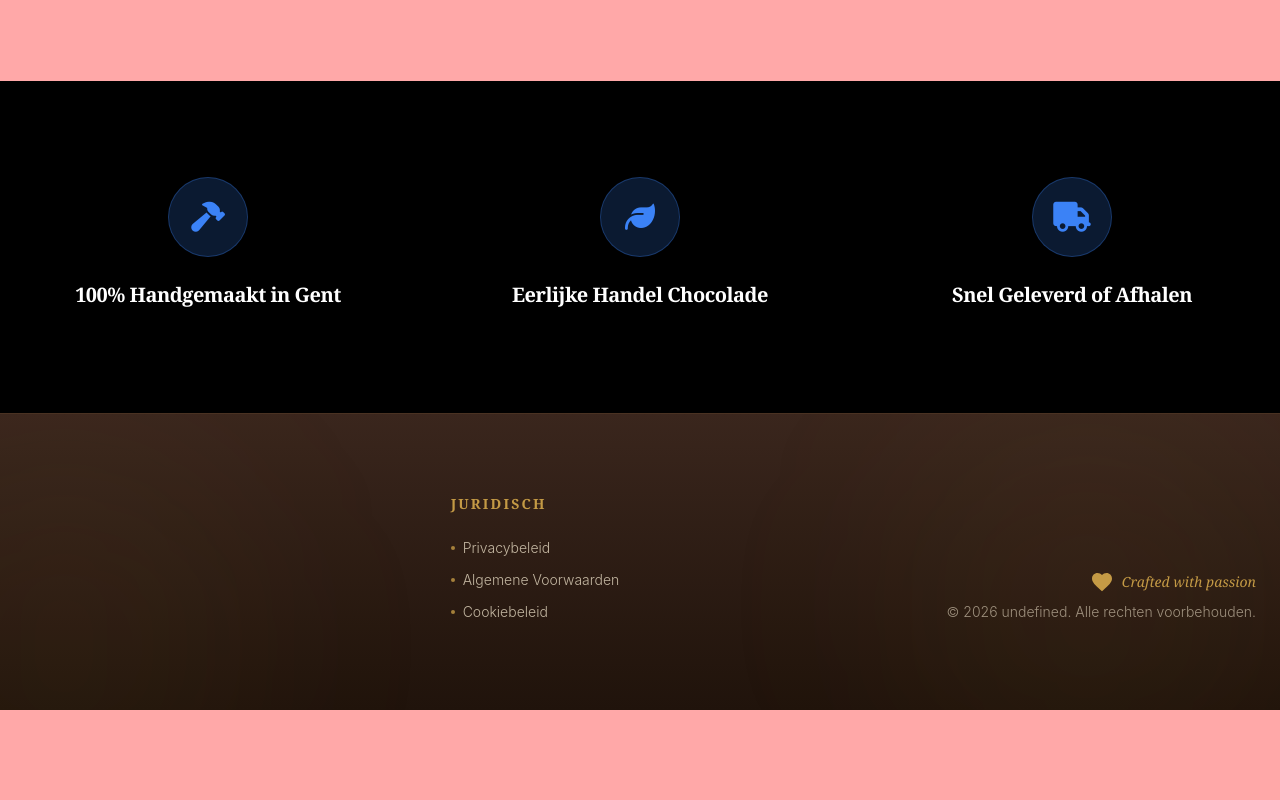
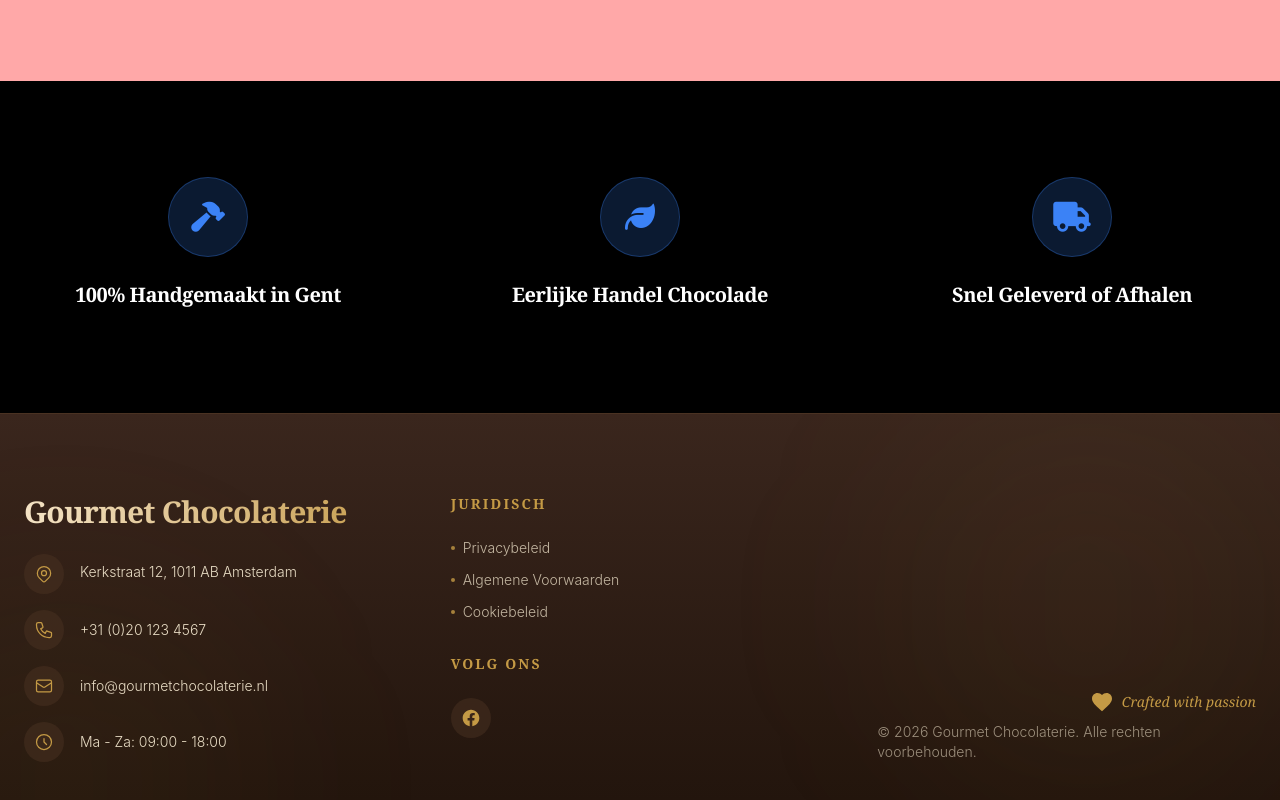
Before and after one commit to athena-cms-factory/chocolade-shop, a React (Vite) app: page /checkout in a window 1280 px wide. Shown: the part 2452-3252 px from the top of the page. Before the commit the page ends 3162 px from the top, so only its background shows below. Built offline with nearby package versions, Linux system fonts and the light colour scheme.

Commit message:
feat(chocolade-shop): add mock data fallbacks for footer presentation

```diff
--- a/src/components/Footer.jsx
+++ b/src/components/Footer.jsx
@@ -4,7 +4,12 @@ import { Link } from 'react-router-dom';
 export default function Footer({ data, siteSettings }) {
   const footerContent = data?.footer?.[0] || {};
   const settings = siteSettings || {};
-  const { naam, adres, telefoon, email } = settings;
+  const naam = settings.naam || 'Gourmet Chocolaterie';
+  const adres = settings.adres || 'Kerkstraat 12, 1011 AB Amsterdam';
+  const telefoon = settings.telefoon || '+31 (0)20 123 4567';
+  const email = settings.email || 'info@gourmetchocolaterie.nl';
+  const opening_uren = settings.opening_uren || 'Ma - Za: 09:00 - 18:00';
+  const facebook = settings.facebook || 'https://facebook.com/gourmetchocolaterie';
 
   return (
     <footer className="bg-gradient-to-b from-[#3A261D] to-[#20130B] text-[#E8DCC4] pt-20 pb-10 relative overflow-hidden border-t border-[#4A3222]">
@@ -33,6 +38,18 @@ export default function Footer({ data, siteSettings }) {
                   </div>
                 </div>
               )}
+              {telefoon && (
+                <div className="flex items-center gap-4 group">
+                  <div className="w-10 h-10 rounded-full bg-[#4A3222]/50 flex items-center justify-center group-hover:bg-[#C49A45]/20 transition-colors shrink-0">
+                    <svg className="w-5 h-5 text-[#C49A45] group-hover:scale-110 transition-transform" fill="none" stroke="currentColor" viewBox="0 0 24 24">
+                      <path strokeLinecap="round" strokeLinejoin="round" strokeWidth={1.5} d="M3 5a2 2 0 012-2h3.28a1 1 0 01.948.684l1.498 4.493a1 1 0 01-.502 1.21l-2.257 1.13a11.042 11.042 0 005.516 5.516l1.13-2.257a1 1 0 011.21-.502l4.493 1.498a1 1 0 01.684.949V19a2 2 0 01-2 2h-1C9.716 21 3 14.284 3 6V5z" />
+                    </svg>
+                  </div>
+                  <a href={`tel:${telefoon.replace(/\s+/g, '')}`} className="hover:text-white transition-colors">
+                    <span data-dock-type="text" data-dock-bind="_site_settings.0.telefoon">{telefoon}</span>
+                  </a>
+                </div>
+              )}
               {email && (
                 <div className="flex items-center gap-4 group">
                   <div className="w-10 h-10 rounded-full bg-[#4A3222]/50 flex items-center justify-center group-hover:bg-[#C49A45]/20 transition-colors shrink-0">
@@ -45,18 +62,41 @@ export default function Footer({ data, siteSettings }) {
                   </a>
                 </div>
               )}
+              {opening_uren && (
+                <div className="flex items-center gap-4 group">
+                  <div className="w-10 h-10 rounded-full bg-[#4A3222]/50 flex items-center justify-center group-hover:bg-[#C49A45]/20 transition-colors shrink-0">
+                    <svg className="w-5 h-5 text-[#C49A45] group-hover:scale-110 transition-transform" fill="none" stroke="currentColor" viewBox="0 0 24 24">
+                      <path strokeLinecap="round" strokeLinejoin="round" strokeWidth={1.5} d="M12 8v4l3 3m6-3a9 9 0 11-18 0 9 9 0 0118 0z" />
+                    </svg>
+                  </div>
+                  <div className="group-hover:text-white transition-colors">
+                    <span data-dock-type="text" data-dock-bind="_site_settings.0.opening_uren">{opening_uren}</span>
+                  </div>
+                </div>
+              )}
             </div>
           </div>
 
-          {/* Legal */}
-          {/* Legal */}
+          {/* Legal and Socials */}
+          {/* Legal and Socials */}
           <div className="pt-2 md:pt-0">
             <h4 className="text-[#C49A45] font-serif font-bold mb-6 uppercase tracking-[0.15em] text-sm">Juridisch</h4>
-            <ul className="space-y-3 text-sm font-light">
+            <ul className="space-y-3 text-sm font-light mb-8">
               <li><Link to="/privacy" className="opacity-80 hover:opacity-100 hover:text-white transition-all flex items-center gap-2"><span className="w-1 h-1 bg-[#C49A45] rounded-full"></span>Privacybeleid</Link></li>
               <li><Link to="/voorwaarden" className="opacity-80 hover:opacity-100 hover:text-white transition-all flex items-center gap-2"><span className="w-1 h-1 bg-[#C49A45] rounded-full"></span>Algemene Voorwaarden</Link></li>
               <li><Link to="/cookies" className="opacity-80 hover:opacity-100 hover:text-white transition-all flex items-center gap-2"><span className="w-1 h-1 bg-[#C49A45] rounded-full"></span>Cookiebeleid</Link></li>
             </ul>
+
+            {facebook && (
+              <>
+                <h4 className="text-[#C49A45] font-serif font-bold mb-6 uppercase tracking-[0.15em] text-sm">Volg ons</h4>
+                <div className="flex gap-4">
+                  <a href={facebook} target="_blank" rel="noopener noreferrer" className="w-10 h-10 rounded-full bg-[#4A3222]/50 flex items-center justify-center hover:bg-[#C49A45]/20 hover:scale-110 transition-all text-[#C49A45]" aria-label="Facebook">
+                    <svg fill="currentColor" viewBox="0 0 24 24" className="w-5 h-5"><path fillRule="evenodd" d="M22 12c0-5.523-4.477-10-10-10S2 6.477 2 12c0 4.991 3.657 9.128 8.438 9.878v-6.987h-2.54V12h2.54V9.797c0-2.506 1.492-3.89 3.777-3.89 1.094 0 2.238.195 2.238.195v2.46h-1.26c-1.243 0-1.63.771-1.63 1.562V12h2.773l-.443 2.89h-2.33v6.988C18.343 21.128 22 16.991 22 12z" clipRule="evenodd" /></svg>
+                  </a>
+                </div>
+              </>
+            )}
           </div>
 
           {/* Copyright */}
```
